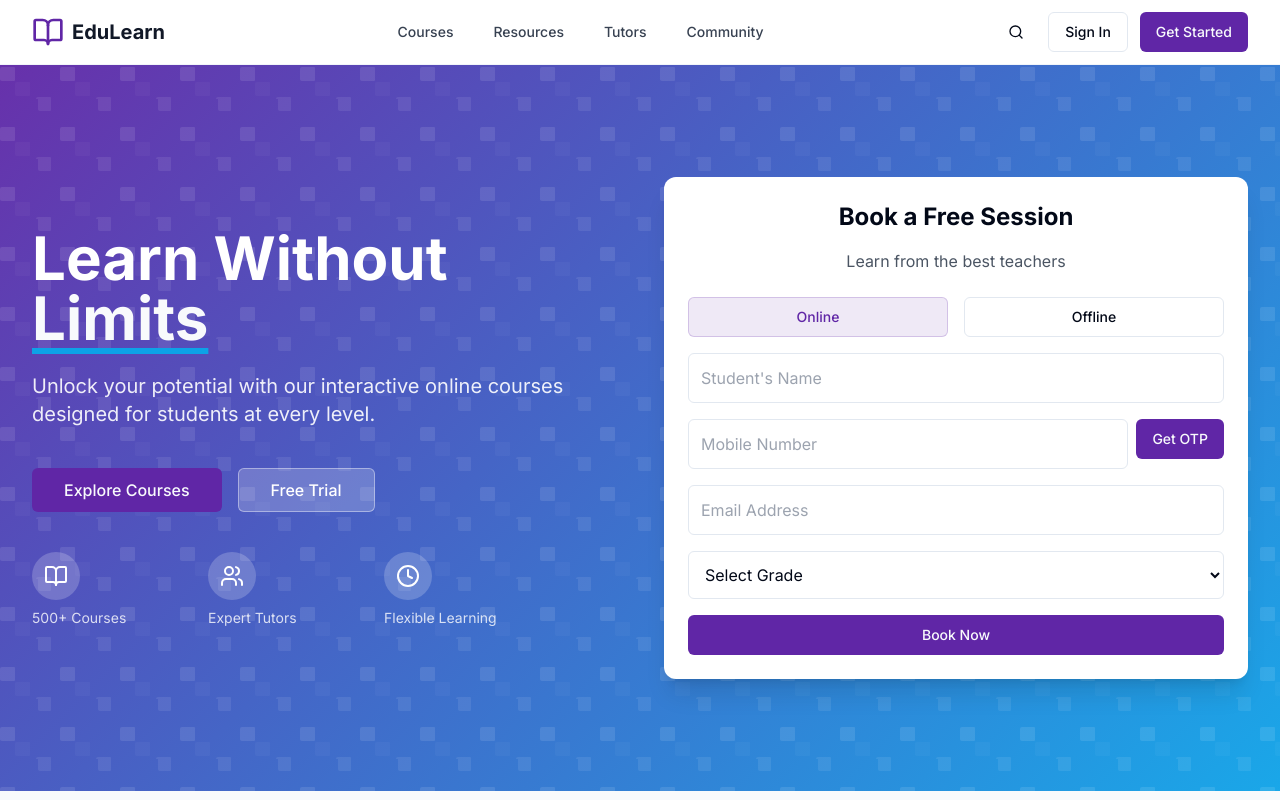
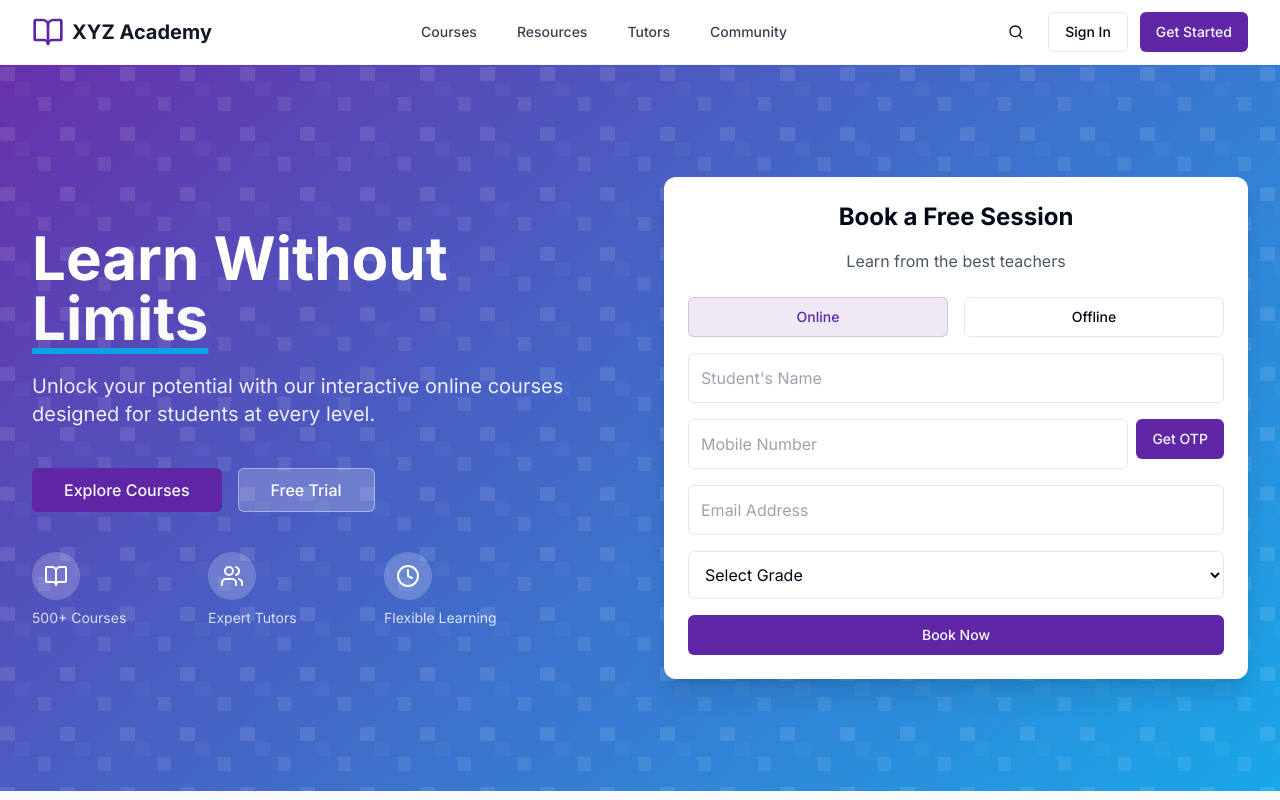
Before and after one commit to likith02/online-learning-canvas, a React (Vite) app: page / in a window 1280 px wide. Shown: the top 800 px of the page. Built offline with nearby package versions, Linux system fonts and the light colour scheme.

Commit message:
Rename platform to XYZ Academy
Update platform name in the codebase.

```diff
--- a/index.html
+++ b/index.html
@@ -4,17 +4,17 @@
   <head>
     <meta charset="UTF-8" />
     <meta name="viewport" content="width=device-width, initial-scale=1.0" />
-    <title>EduLearn - Online Student Learning Platform</title>
-    <meta name="description" content="EduLearn - Empowering students through interactive online learning experiences." />
-    <meta name="author" content="EduLearn" />
+    <title>XYZ Academy - Online Student Learning Platform</title>
+    <meta name="description" content="XYZ Academy - Empowering students through interactive online learning experiences." />
+    <meta name="author" content="XYZ Academy" />
 
-    <meta property="og:title" content="EduLearn - Online Student Learning Platform" />
+    <meta property="og:title" content="XYZ Academy - Online Student Learning Platform" />
     <meta property="og:description" content="Empowering students through interactive online learning experiences." />
     <meta property="og:type" content="website" />
     <meta property="og:image" content="https://lovable.dev/opengraph-image-p98pqg.png" />
 
     <meta name="twitter:card" content="summary_large_image" />
-    <meta name="twitter:site" content="@edulearn" />
+    <meta name="twitter:site" content="@xyzacademy" />
     <meta name="twitter:image" content="https://lovable.dev/opengraph-image-p98pqg.png" />
 
     <!-- Google Fonts -->
--- a/src/components/Footer.tsx
+++ b/src/components/Footer.tsx
@@ -12,7 +12,7 @@ const Footer = () => {
           <div className="lg:col-span-2">
             <div className="flex items-center">
               <BookOpen className="h-8 w-8 text-primary" />
-              <span className="ml-2 text-xl font-bold">EduLearn</span>
+              <span className="ml-2 text-xl font-bold">XYZ Academy</span>
             </div>
             <p className="mt-4 text-gray-600 max-w-xs">
               Empowering students through interactive online learning experiences.
@@ -68,7 +68,7 @@ const Footer = () => {
         <div className="mt-12 border-t border-gray-200 pt-8">
           <div className="flex flex-col md:flex-row justify-between items-center">
             <p className="text-sm text-gray-500">
-              © {new Date().getFullYear()} EduLearn. All rights reserved.
+              © {new Date().getFullYear()} XYZ Academy. All rights reserved.
             </p>
             <div className="mt-4 md:mt-0 flex flex-wrap gap-4">
               <a href="#" className="text-sm text-gray-500 hover:text-primary">Terms</a>
--- a/src/components/HeroSection.tsx
+++ b/src/components/HeroSection.tsx
@@ -76,8 +76,8 @@ const HeroSection = () => {
                   <input type="email" placeholder="Email Address" className="w-full p-3 border rounded-md" />
                 </div>
                 <div>
-                  <select className="w-full p-3 border rounded-md bg-white">
-                    <option value="" disabled selected>Select Grade</option>
+                  <select className="w-full p-3 border rounded-md bg-white" defaultValue="">
+                    <option value="" disabled>Select Grade</option>
                     <option value="grade-1">Grade 1</option>
                     <option value="grade-2">Grade 2</option>
                     <option value="grade-3">Grade 3</option>
--- a/src/components/Navbar.tsx
+++ b/src/components/Navbar.tsx
@@ -19,7 +19,7 @@ const Navbar = () => {
           <div className="flex items-center">
             <Link to="/" className="flex items-center">
               <BookOpen className="h-8 w-8 text-primary" />
-              <span className="ml-2 text-xl font-bold text-gray-900">EduLearn</span>
+              <span className="ml-2 text-xl font-bold text-gray-900">XYZ Academy</span>
             </Link>
           </div>
 
```
